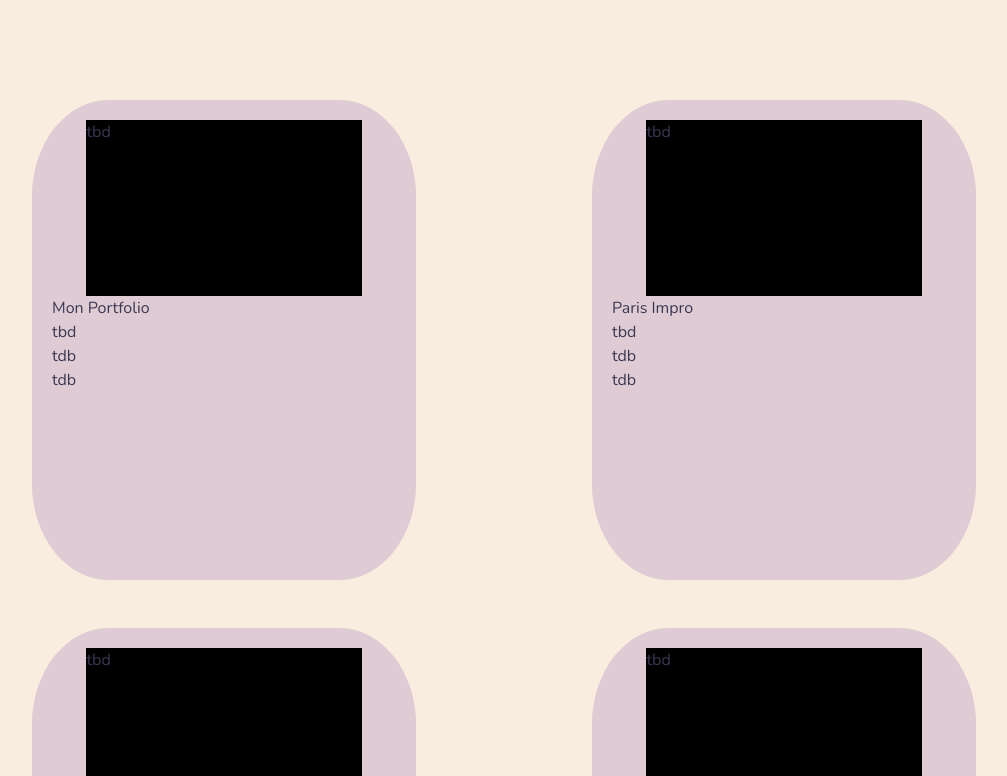
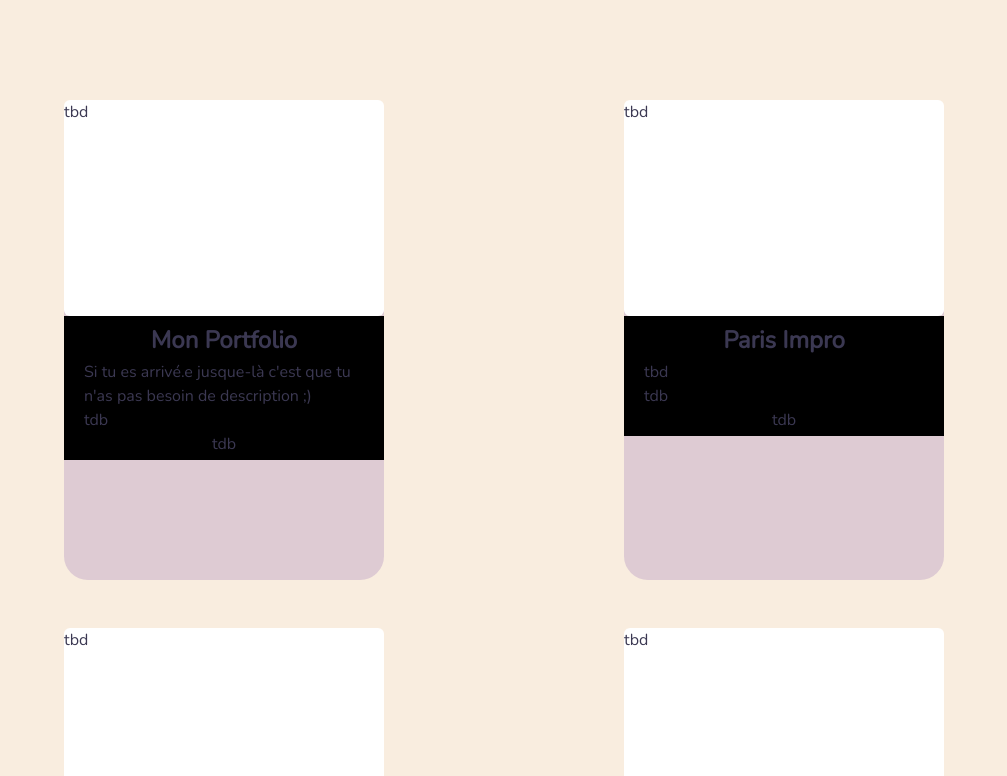
Before and after one commit to jlbrunet/portfolio, a React (Create React App) app: page / in a window 1280 px wide. Shown: the part 1704-2480 px from the top of the page, without its empty margins (136-1143 px from the left). Built offline with nearby package versions, Linux system fonts and the light colour scheme.

Commit message:
contenu en cours

```diff
--- a/src/Components/ProjectCard.js
+++ b/src/Components/ProjectCard.js
@@ -5,12 +5,14 @@ const ProjectCard = (props) => {
   const { linkVideo, title, description, languages, linkCode } = props
 
   return (
-    <div className='rounded-custom5 bg-purple w-96 h-[30rem] p-5'>
-      <p className='w-4/5 h-2/5 bg-black m-auto'>{linkVideo}</p>
-      <p>{title}</p>
-      <p>{description}</p>
-      <p>{languages}</p>
-      <p>{linkCode}</p>
+    <div className='rounded-3xl bg-purple w-[20rem] h-[30rem]'>
+      <p className='w-full h-[45%] bg-white m-auto rounded-md'>{linkVideo}</p>
+      <div className='w-full px-5 py-1 m-auto bg-black'>
+        <p className='text-center text-2xl p-1'><b>{title}</b></p>
+        <p className=''>{description}</p>
+        <p className=''>{languages}</p>
+        <div className='text-center'><button>{linkCode}</button></div>
+      </div>
     </div>
   );
 }
--- a/src/Components/Projects.js
+++ b/src/Components/Projects.js
@@ -7,7 +7,7 @@ const Projects = () => {
     <div className='flex flex-col justify-between'>
       <p className='w-full text-center text-6xl p-10 mb-10'>Mes projets</p>
       <div className='flex flex-wrap justify-around px-20'>
-        <div className='basis-1/2 flex justify-center p-6'><ProjectCard linkVideo ="tbd" title="Mon Portfolio" description="tbd" languages="tdb" linkCode="tdb"/></div>
+        <div className='basis-1/2 flex justify-center p-6'><ProjectCard linkVideo ="tbd" title="Mon Portfolio" description="Si tu es arrivé.e jusque-là c'est que tu n'as pas besoin de description ;)" languages="tdb" linkCode="tdb"/></div>
         <div className='basis-1/2 flex justify-center p-6'><ProjectCard linkVideo ="tbd" title="Paris Impro" description="tbd" languages="tdb" linkCode="tdb"/></div>
         <div className='basis-1/2 flex justify-center p-6'><ProjectCard linkVideo ="tbd" title="My Only Sub" description="tbd" languages="tdb" linkCode="tdb"/></div>
         <div className='basis-1/2 flex justify-center p-6'><ProjectCard linkVideo ="tbd" title="On Air" description="tbd" languages="tdb" linkCode="tdb"/></div>
```
